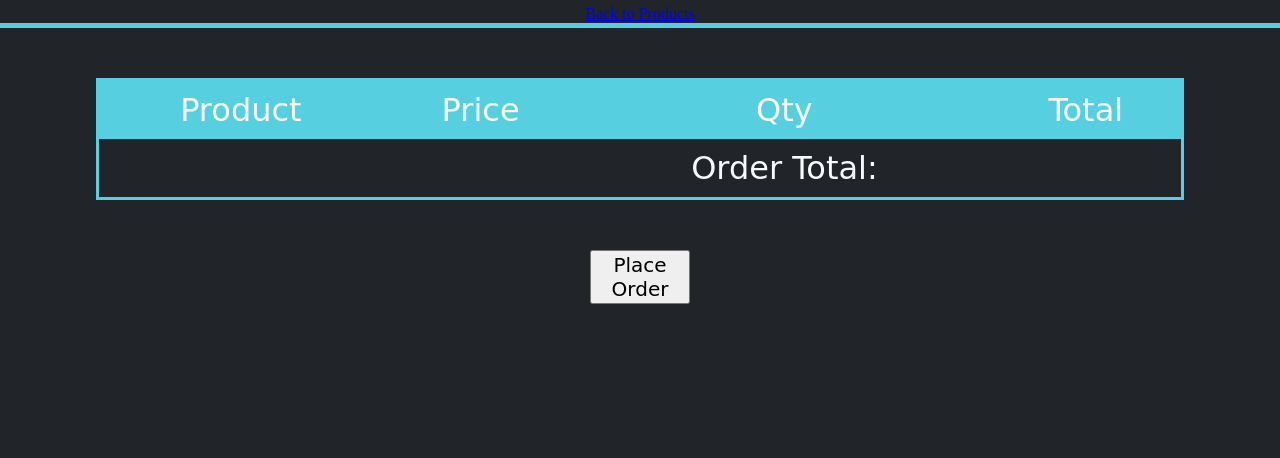
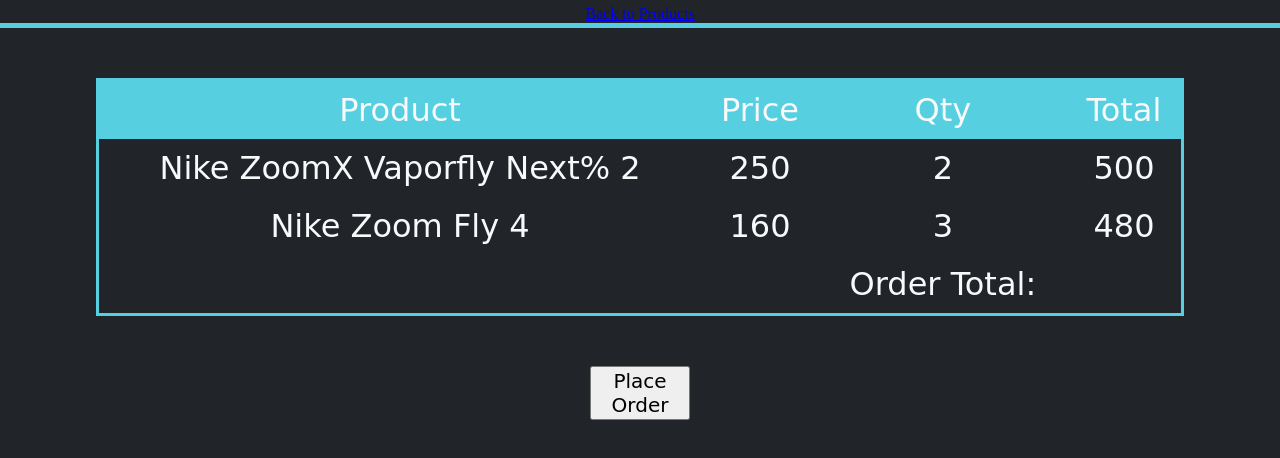
Before and after one commit to ajoy267/e-commerce-app, a website with bundled scripts: page cart/index.html in a window 1280 px wide. Shown: the part 118-576 px from the top of the page. Built offline with nearby package versions, Linux system fonts and the light colour scheme; a web font is replaced by a local one.

Commit message:
made for loop to loop throughthe data to populate the cart with the fixed amount

```diff
--- a/cart/cart.js
+++ b/cart/cart.js
@@ -0,0 +1,25 @@
+import { shoes } from '../data/shoes.js';
+import { cart } from '../data/cart-data.js';
+import { findById } from '../utils.js';
+
+const tbody = document.getElementById('table-body');
+for (let cartItem of cart) {
+    const shoeData = findById(cartItem.id, shoes);
+
+    const tr = document.createElement('tr');
+
+    const tdName = document.createElement('td');
+    tdName.textContent = shoeData.name;
+
+    const tdPrice = document.createElement('td');
+    tdPrice.textContent = shoeData.price;
+
+    const tdQty = document.createElement('td');
+    tdQty.textContent = cartItem.qty;
+
+    const tdTotal = document.createElement('td');
+    tdTotal.textContent = cartItem.qty * shoeData.price;
+
+    tr.append(tdName, tdPrice, tdQty, tdTotal);
+    tbody.appendChild(tr);
+}
--- a/cart/index.html
+++ b/cart/index.html
@@ -24,7 +24,7 @@
                 <th>Qty</th>
                 <th>Total</th>
             </thead>
-            <tbody></tbody>
+            <tbody id='table-body'></tbody>
             <tfoot>
                 <td></td>
                 <td></td>
```
